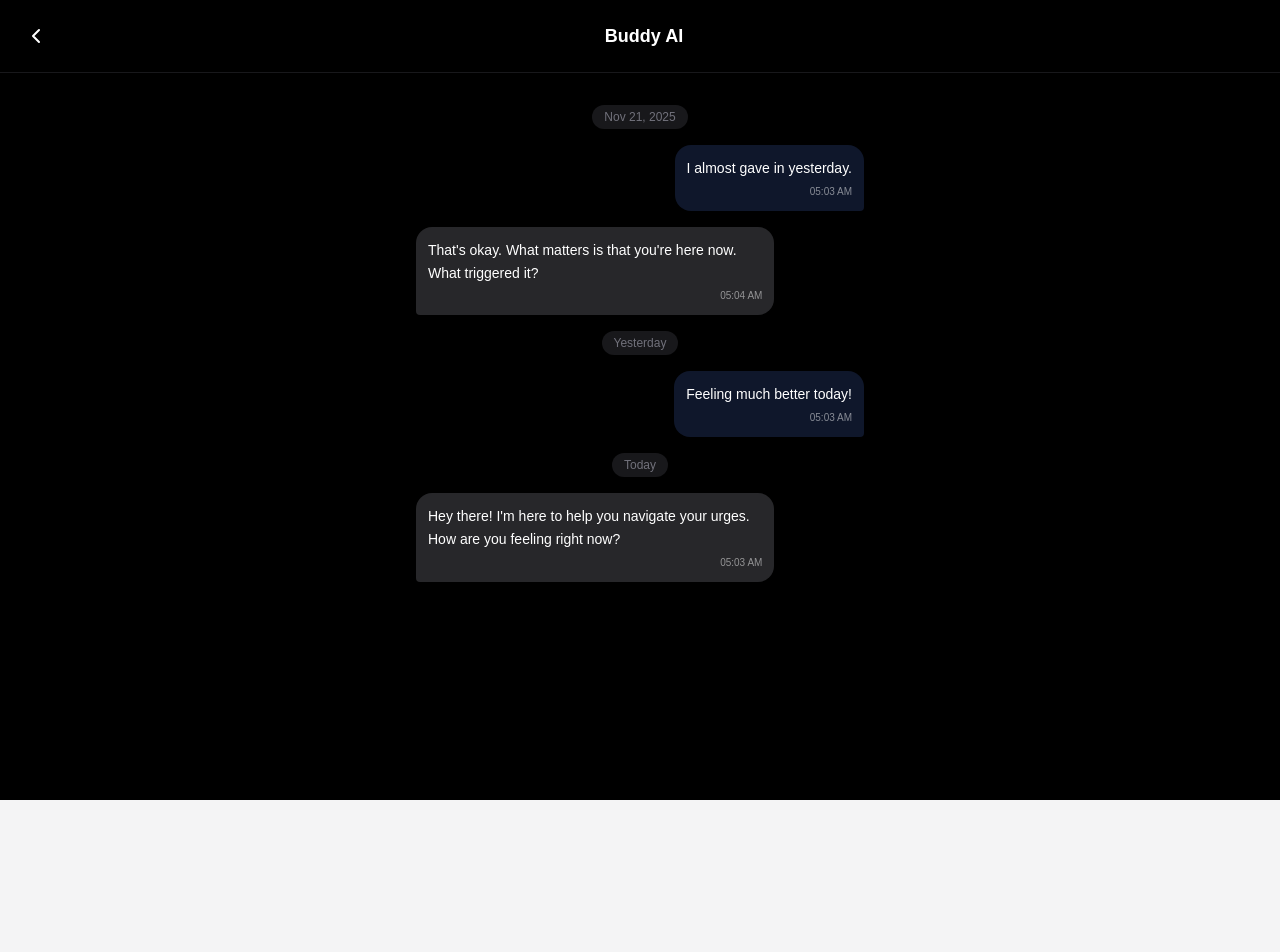
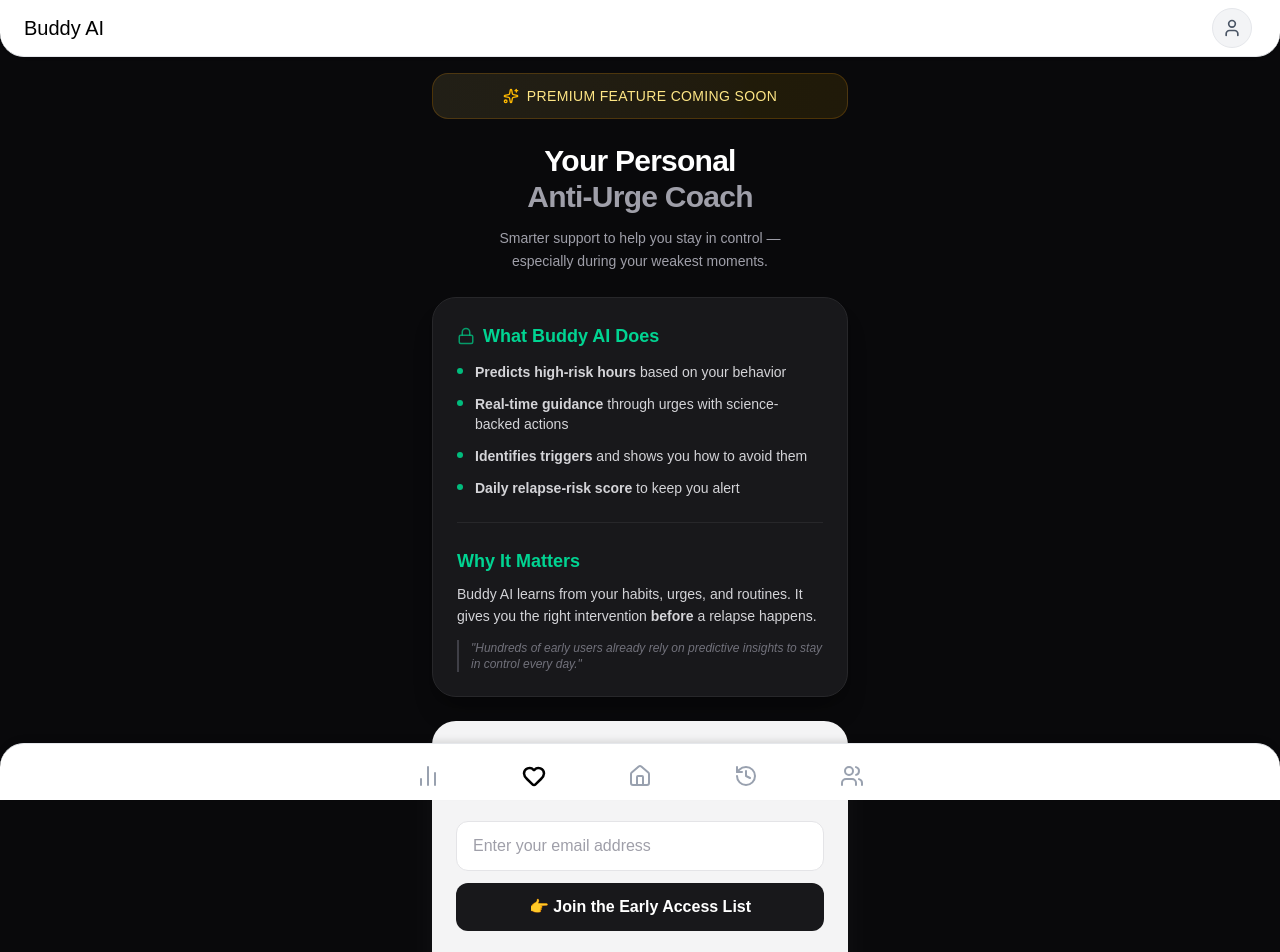
Before and after one commit to anuragkumart16/Esteemed, a Next.js app in the folder client_side/: page /buddy in a window 1280 px wide. Shown: the top 952 px of the page. Before the commit the page ends 800 px from the top, so only its background shows below. Built offline with nearby package versions, Linux system fonts and the light colour scheme.

Commit message:
updated the buddy ai page

```diff
--- a/client_side/app/buddy/page.tsx
+++ b/client_side/app/buddy/page.tsx
@@ -1,159 +1,170 @@
 "use client";
 
-import { useState, useEffect, useRef } from 'react';
+import { useState, useEffect } from 'react';
+import { CheckCircle, AlertCircle, Sparkles, Lock } from 'lucide-react';
+import Link from 'next/link';
+import Header from '@/components/Header';
 import BottomNav from '@/components/BottomNav';
-import { ChevronLeft, Send } from 'lucide-react';
-import Link from 'next/link';
-
-interface Message {
-    id: string;
-    text: string;
-    sender: 'user' | 'ai';
-    timestamp: Date;
-}
 
 export default function BuddyPage() {
-    const [inputText, setInputText] = useState('');
-    const [messages, setMessages] = useState<Message[]>([
-        {
-            id: 'old_1',
-            text: "I almost gave in yesterday.",
-            sender: 'user',
-            timestamp: new Date(Date.now() - 86400000 * 2),
-        },
-        {
-            id: 'old_2',
-            text: "That's okay. What matters is that you're here now. What triggered it?",
-            sender: 'ai',
-            timestamp: new Date(Date.now() - 86400000 * 2 + 60000),
-        },
-        {
-            id: 'yesterday_1',
-            text: "Feeling much better today!",
-            sender: 'user',
-            timestamp: new Date(Date.now() - 86400000),
-        },
-        {
-            id: '1',
-            text: "Hey there! I'm here to help you navigate your urges. How are you feeling right now?",
-            sender: 'ai',
-            timestamp: new Date(),
-        },
-    ]);
-    const messagesEndRef = useRef<HTMLDivElement>(null);
-
-    const scrollToBottom = () => {
-        messagesEndRef.current?.scrollIntoView({ behavior: "smooth" });
-    };
+    const [email, setEmail] = useState('');
+    const [userId, setUserId] = useState<string | null>(null);
+    const [status, setStatus] = useState<'idle' | 'loading' | 'success' | 'error'>('idle');
+    const [errorMessage, setErrorMessage] = useState('');
 
     useEffect(() => {
-        scrollToBottom();
-    }, [messages]);
+        const storedUserId = localStorage.getItem('userId');
+        if (storedUserId) {
+            setUserId(storedUserId);
+        }
+    }, []);
 
-    const sendMessage = () => {
-        if (!inputText.trim()) return;
+    const handleSubmit = async (e: React.FormEvent) => {
+        e.preventDefault();
+        if (!email || !userId) return;
 
-        const newUserMessage: Message = {
-            id: Date.now().toString(),
-            text: inputText,
-            sender: 'user',
-            timestamp: new Date(),
-        };
+        setStatus('loading');
+        setErrorMessage('');
 
-        setMessages((prev) => [...prev, newUserMessage]);
-        setInputText('');
+        try {
+            const res = await fetch('/api/early-access', {
+                method: 'POST',
+                headers: { 'Content-Type': 'application/json' },
+                body: JSON.stringify({ userId, email }),
+            });
 
-        setTimeout(() => {
-            const aiResponse: Message = {
-                id: (Date.now() + 1).toString(),
-                text: "I hear you. It's great that you're acknowledging how you feel. Remember, this urge is temporary. What can we do to distract you for the next 10 minutes?",
-                sender: 'ai',
-                timestamp: new Date(),
-            };
-            setMessages((prev) => [...prev, aiResponse]);
-        }, 1000);
-    };
+            const data = await res.json();
 
-    const formatDateHeader = (date: Date) => {
-        const now = new Date();
-        const today = new Date(now.getFullYear(), now.getMonth(), now.getDate());
-        const yesterday = new Date(today);
-        yesterday.setDate(yesterday.getDate() - 1);
-        const messageDate = new Date(date.getFullYear(), date.getMonth(), date.getDate());
-
-        if (messageDate.getTime() === today.getTime()) {
-            return 'Today';
-        } else if (messageDate.getTime() === yesterday.getTime()) {
-            return 'Yesterday';
-        } else {
-            return messageDate.toLocaleDateString('en-US', { day: 'numeric', month: 'short', year: 'numeric' });
+            if (res.ok) {
+                setStatus('success');
+                setEmail('');
+            } else {
+                setStatus('error');
+                setErrorMessage(data.error || 'Something went wrong. Please try again.');
+            }
+        } catch (error) {
+            setStatus('error');
+            setErrorMessage('Failed to connect. Please check your internet connection.');
         }
     };
 
     return (
-        <div className="min-h-screen bg-black text-white flex flex-col">
-            {/* Header */}
-            <div className="bg-black border-b border-zinc-900 p-4 flex justify-between items-center sticky top-0 z-10">
-                <Link href="/landing" className="p-2">
-                    <ChevronLeft size={24} />
-                </Link>
-                <h1 className="text-lg font-bold">Buddy AI</h1>
-                <div className="w-8" /> {/* Spacer */}
-            </div>
+        <div className="min-h-screen bg-zinc-950 text-zinc-50 pb-24 flex flex-col items-center">
+            <Header title="Buddy AI" />
 
-            {/* Chat Content */}
-            <div className="flex-1 p-4 pb-24 overflow-y-auto">
-                <div className="space-y-4 max-w-md mx-auto">
-                    {messages.map((msg, index) => {
-                        const isUser = msg.sender === 'user';
-                        const showDateHeader = index === 0 ||
-                            formatDateHeader(messages[index - 1].timestamp) !== formatDateHeader(msg.timestamp);
+            <div className="w-full max-w-md p-4 flex-1 flex flex-col">
 
-                        return (
-                            <div key={msg.id}>
-                                {showDateHeader && (
-                                    <div className="flex justify-center my-4">
-                                        <span className="bg-zinc-900 text-zinc-500 text-xs px-3 py-1 rounded-full font-medium">
-                                            {formatDateHeader(msg.timestamp)}
-                                        </span>
+                {/* Premium Banner */}
+                <div className="bg-gradient-to-r from-amber-200/10 to-yellow-500/10 border border-amber-500/20 rounded-2xl p-3 mb-6 flex items-center justify-center gap-2">
+                    <Sparkles size={16} className="text-amber-400" />
+                    <span className="text-amber-200 text-sm font-medium tracking-wide uppercase">Premium Feature Coming Soon</span>
+                </div>
+
+                <div className="space-y-6 animate-in fade-in slide-in-from-bottom-4 duration-700">
+
+                    {/* Hero Section */}
+                    <div className="text-center space-y-3">
+                        <h1 className="text-3xl font-bold tracking-tight text-white">
+                            Your Personal <br /> <span className="text-zinc-400">Anti-Urge Coach</span>
+                        </h1>
+                        <p className="text-zinc-400 text-sm leading-relaxed max-w-xs mx-auto">
+                            Smarter support to help you stay in control — especially during your weakest moments.
+                        </p>
+                    </div>
+
+                    {/* Features Grid */}
+                    <div className="bg-zinc-900 rounded-3xl p-6 border border-zinc-800 shadow-xl shadow-black/20">
+                        <div className="space-y-6">
+                            <div>
+                                <h2 className="text-lg font-semibold text-emerald-400 mb-3 flex items-center gap-2">
+                                    <Lock size={18} className="text-emerald-500/80" />
+                                    What Buddy AI Does
+                                </h2>
+                                <ul className="space-y-3 text-zinc-300 text-sm">
+                                    <li className="flex gap-3 items-start">
+                                        <div className="mt-1.5 w-1.5 h-1.5 rounded-full bg-emerald-500 shrink-0" />
+                                        <span><strong>Predicts high-risk hours</strong> based on your behavior</span>
+                                    </li>
+                                    <li className="flex gap-3 items-start">
+                                        <div className="mt-1.5 w-1.5 h-1.5 rounded-full bg-emerald-500 shrink-0" />
+                                        <span><strong>Real-time guidance</strong> through urges with science-backed actions</span>
+                                    </li>
+                                    <li className="flex gap-3 items-start">
+                                        <div className="mt-1.5 w-1.5 h-1.5 rounded-full bg-emerald-500 shrink-0" />
+                                        <span><strong>Identifies triggers</strong> and shows you how to avoid them</span>
+                                    </li>
+                                    <li className="flex gap-3 items-start">
+                                        <div className="mt-1.5 w-1.5 h-1.5 rounded-full bg-emerald-500 shrink-0" />
+                                        <span><strong>Daily relapse-risk score</strong> to keep you alert</span>
+                                    </li>
+                                </ul>
+                            </div>
+
+                            <div className="h-px w-full bg-zinc-800" />
+
+                            <div>
+                                <h2 className="text-lg font-semibold text-emerald-400 mb-2">Why It Matters</h2>
+                                <p className="text-zinc-300 text-sm leading-relaxed mb-3">
+                                    Buddy AI learns from your habits, urges, and routines. It gives you the right intervention <strong>before</strong> a relapse happens.
+                                </p>
+                                <p className="text-zinc-500 text-xs italic border-l-2 border-zinc-700 pl-3">
+                                    "Hundreds of early users already rely on predictive insights to stay in control every day."
+                                </p>
+                            </div>
+                        </div>
+                    </div>
+
+                    {/* CTA Section */}
+                    <div className="bg-zinc-100 rounded-3xl p-6 shadow-xl shadow-white/5 text-zinc-900">
+                        <div className="text-center mb-6">
+                            <h2 className="text-xl font-bold mb-1">Get Early Access</h2>
+                            <p className="text-zinc-600 text-sm">Be the first to try Buddy AI when it launches.</p>
+                        </div>
+
+                        {status === 'success' ? (
+                            <div className="bg-emerald-100 border border-emerald-200 rounded-2xl p-6 text-center animate-in zoom-in duration-300">
+                                <CheckCircle className="w-10 h-10 text-emerald-600 mx-auto mb-2" />
+                                <h3 className="text-base font-bold text-emerald-800 mb-1">You're on the list!</h3>
+                                <p className="text-emerald-700 text-xs">We'll notify you as soon as your spot opens up.</p>
+                            </div>
+                        ) : (
+                            <form onSubmit={handleSubmit} className="space-y-3">
+                                <div>
+                                    <input
+                                        type="email"
+                                        value={email}
+                                        onChange={(e) => setEmail(e.target.value)}
+                                        placeholder="Enter your email address"
+                                        required
+                                        className="w-full bg-white border border-zinc-200 rounded-xl px-4 py-3 text-zinc-900 placeholder:text-zinc-400 focus:outline-none focus:ring-2 focus:ring-zinc-900 focus:border-transparent transition-all"
+                                    />
+                                </div>
+
+                                {status === 'error' && (
+                                    <div className="flex items-center gap-2 text-red-600 text-xs bg-red-50 p-3 rounded-lg border border-red-100">
+                                        <AlertCircle size={14} />
+                                        <span>{errorMessage}</span>
                                     </div>
                                 )}
-                                <div className={`flex ${isUser ? 'justify-end' : 'justify-start'}`}>
-                                    <div className={`max-w-[80%] p-3 rounded-2xl ${isUser ? 'bg-slate-900 text-white rounded-br-sm' : 'bg-zinc-800 text-white rounded-bl-sm'}`}>
-                                        <p className="text-sm leading-relaxed">{msg.text}</p>
-                                        <p className="text-[10px] text-white/50 text-right mt-1">
-                                            {msg.timestamp.toLocaleTimeString([], { hour: '2-digit', minute: '2-digit' })}
-                                        </p>
-                                    </div>
-                                </div>
-                            </div>
-                        );
-                    })}
-                    <div ref={messagesEndRef} />
+
+                                <button
+                                    type="submit"
+                                    disabled={status === 'loading'}
+                                    className="w-full bg-zinc-900 text-white font-bold py-3 rounded-xl hover:bg-zinc-800 disabled:opacity-50 disabled:cursor-not-allowed transition-all active:scale-[0.98]"
+                                >
+                                    {status === 'loading' ? 'Joining...' : '👉 Join the Early Access List'}
+                                </button>
+
+                                <p className="text-center text-[10px] text-zinc-500 mt-2">
+                                    Your data stays private. Always.
+                                </p>
+                            </form>
+                        )}
+                    </div>
+
                 </div>
             </div>
-
-            {/* Input Area */}
-            <div className="fixed bottom-[7] left-0 right-0 bg-black border-t border-zinc-900 p-4">
-                <div className="max-w-md mx-auto flex gap-3 items-center">
-                    <input
-                        type="text"
-                        value={inputText}
-                        onChange={(e) => setInputText(e.target.value)}
-                        onKeyDown={(e) => e.key === 'Enter' && sendMessage()}
-                        placeholder="Type a message..."
-                        className="flex-1 bg-zinc-900 text-white rounded-full px-6 py-3 focus:outline-none focus:ring-1 focus:ring-white transition-all"
-                    />
-                    <button
-                        onClick={sendMessage}
-                        className="w-12 h-12 bg-white rounded-full flex justify-center items-center hover:bg-zinc-200 transition-colors shrink-0"
-                    >
-                        <Send size={20} className="text-black ml-1" />
-                    </button>
-                </div>
-            </div>
-
-            {/* <BottomNav /> */}
+            <BottomNav />
         </div>
     );
 }
```
Also changed, not shown: client_side/app/api/early-access/route.ts (added, +31 -0 lines), 1 other file (tests, documents, lock files or other folders).
